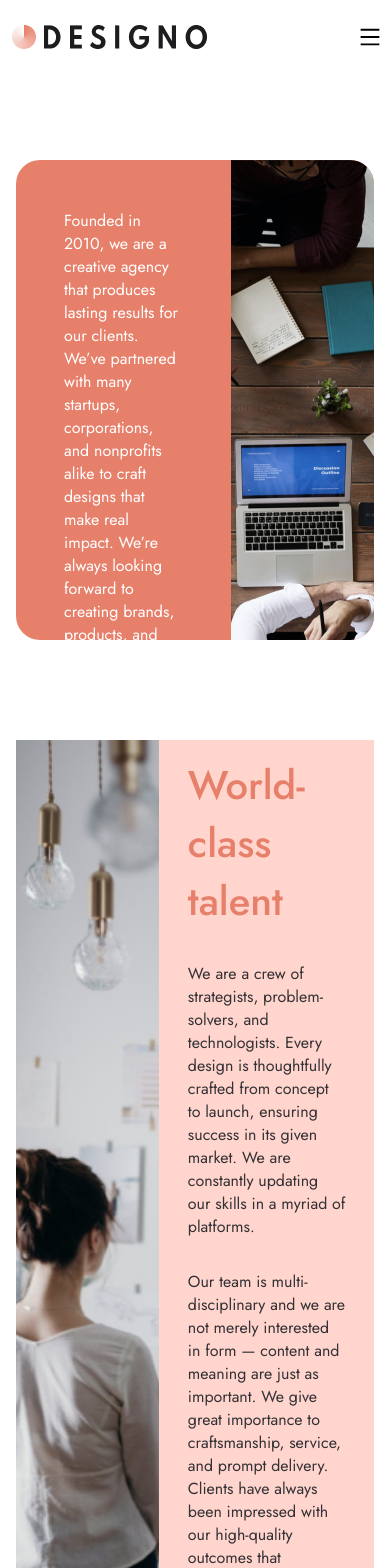
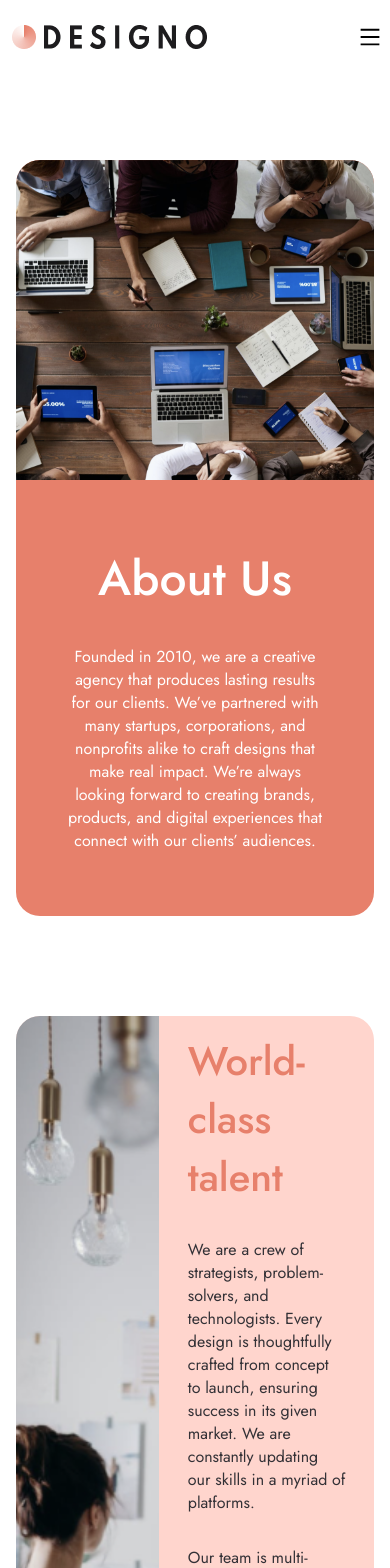
Before and after one commit to DanyloOhurtsov/Designo, a React (Create React App) app: page /our-company in a window 390 px wide. Shown: the top 1568 px of the page. Built offline with nearby package versions, Linux system fonts and the light colour scheme; the HTML template or start-up script is replaced by a standard one.

Commit message:
OurCompanyPage | Start Tablet adaptation

```diff
--- a/src/pages/OurCompanyPage/ourCompany.module.scss
+++ b/src/pages/OurCompanyPage/ourCompany.module.scss
@@ -50,6 +50,8 @@
         margin-top: 100px;
         display: flex;
         background-color: $color_VeryLightPeach;
+        border-radius: 24px;
+        overflow: hidden;
         .imageSection {
             width: 40%;
             overflow: hidden;
@@ -114,3 +116,91 @@
         }
     }
 }
+
+// TABLET
+@media screen and (max-width: 840px) {
+    .ourCompanyPage {
+        .heroSection {
+            flex-direction: column-reverse;
+            height: auto;
+            .textContentHero {
+                padding: 64px 48px;
+                width: 100%;
+                height: 100%;
+                text-align: center;
+            }
+            .photoContentHero {
+                height: 320px;
+                width: 100%;
+            }
+        }
+        .talentSection {
+            width: 100%;
+            margin-top: 100px;
+            display: flex;
+            background-color: $color_VeryLightPeach;
+            .imageSection {
+                width: 40%;
+                overflow: hidden;
+                img {
+                    width: 100%;
+                    height: 100%;
+                    object-fit: cover;
+                }
+            }
+            .textSection {
+                width: 60%;
+                display: flex;
+                flex-direction: column;
+                justify-content: center;
+                padding: 16px 8%;
+                .title4 {
+                    color: $color_Peach;
+                    font-size: $size_40;
+                    font-weight: $weight_500;
+                }
+                .mainText {
+                    margin-top: 32px;
+                    color: $color_darkGrey;
+                    font-size: $size_16;
+                    font-weight: $weight_400;
+                }
+            }
+        }
+        .iconsSection {
+            margin-top: 100px;
+            display: flex;
+            justify-content: space-between;
+            gap: 24px;
+            .iconItem {
+                display: flex;
+                flex-direction: column;
+                align-items: center;
+                width: calc((100% - 64px) / 3);
+                .titleIcon {
+                    margin-top: 48px;
+                    color: $color_Black;
+                    text-align: center;
+                    font-size: $size_20;
+                    font-weight: $weight_500;
+                    letter-spacing: $spacing_5;
+                }
+                .linkToLocation {
+                    margin-top: 32px;
+                    color: $color_White;
+                    font-size: 15px;
+                    font-weight: 500;
+                    letter-spacing: 1px;
+                    text-transform: uppercase;
+                    padding: 16px 24px;
+                    background-color: $color_Peach;
+                    border-radius: 8px;
+                    transition: 250ms;
+                    &:hover {
+                        background-color: $color_LightPeach;
+                    }
+                }
+            }
+        }
+    }
+}
```
